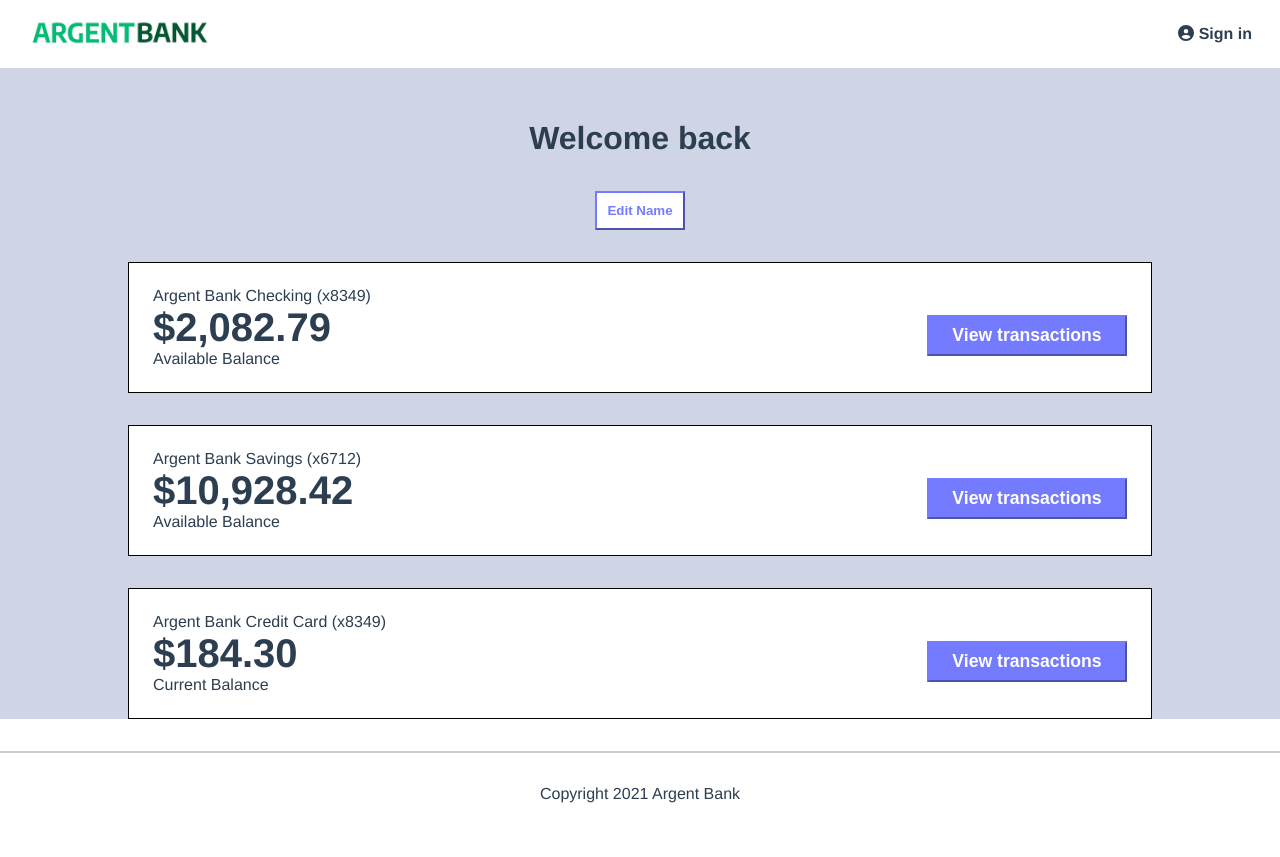
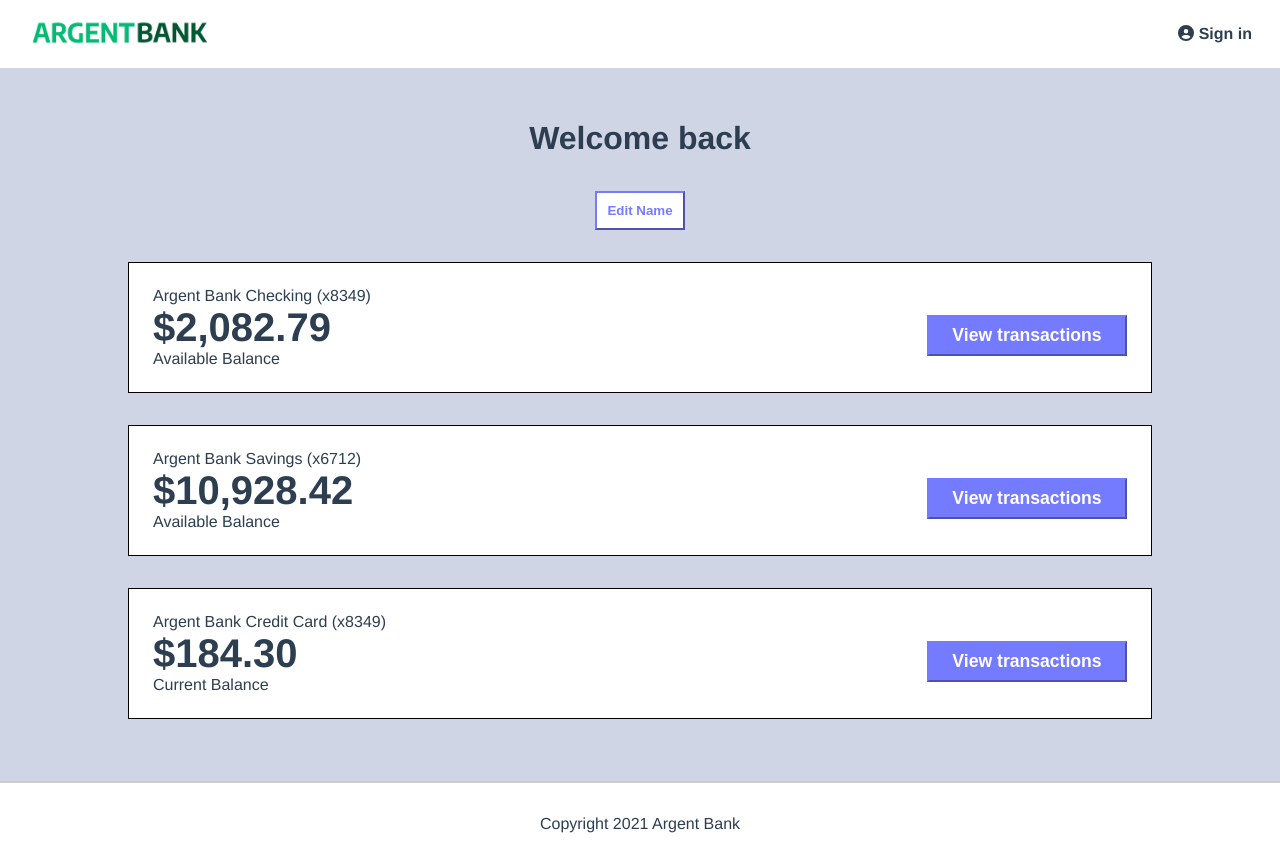
Before and after one commit to lauradauzat/OC_13_ArgentBank, a React (Vite) app in the folder FRONT/argentbankapp/: page /user in a window 1280 px wide. Before the commit the page ends 827 px from the top, so only its background shows below. Built offline with nearby package versions, Linux system fonts and the light colour scheme; no server answers.

Commit message:
section container

```diff
--- a/FRONT/argentbankapp/src/components/User.jsx
+++ b/FRONT/argentbankapp/src/components/User.jsx
@@ -94,6 +94,7 @@ function updateData(event) {
 
         </div>
         <h2 className="sr-only">Accounts</h2>
+        <div className="section-container">
         <section className="account">
           <div className="account-content-wrapper">
             <h3 className="account-title">Argent Bank Checking (x8349)</h3>
@@ -124,6 +125,7 @@ function updateData(event) {
             <button className="transaction-button">View transactions</button>
           </div>
         </section>
+        </div>
       </main>
 
     </div>
```
